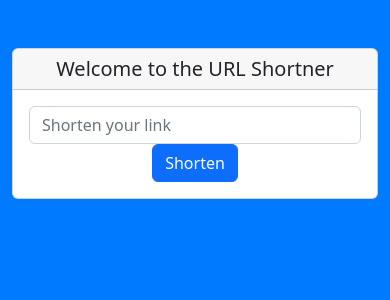
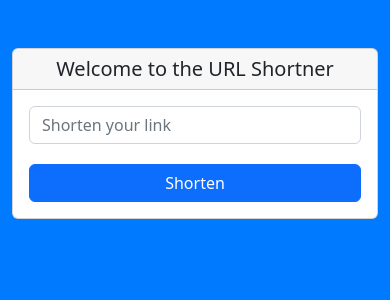
Before and after one commit to prabhoz/My-URL-Shortner, a React (Create React App) app: page / in a window 390 px wide. Shown: the top 300 px of the page. Built offline with nearby package versions, Linux system fonts and the light colour scheme; data requests are answered from the project's data file.

Commit message:
Responsive issue fix

```diff
--- a/src/App.scss
+++ b/src/App.scss
@@ -13,5 +13,19 @@
     .short-link {
       padding-right: 25px;
     }
+
+    @include media-breakpoint-down(sm) {
+      flex-flow: column;
+      align-items: flex-start;
+    }
+  }
+
+  @include media-breakpoint-down(sm) {
+    .card {
+      button {
+        width: 100%;
+        margin-top: 20px;
+      }
+    }
   }
 }
```
